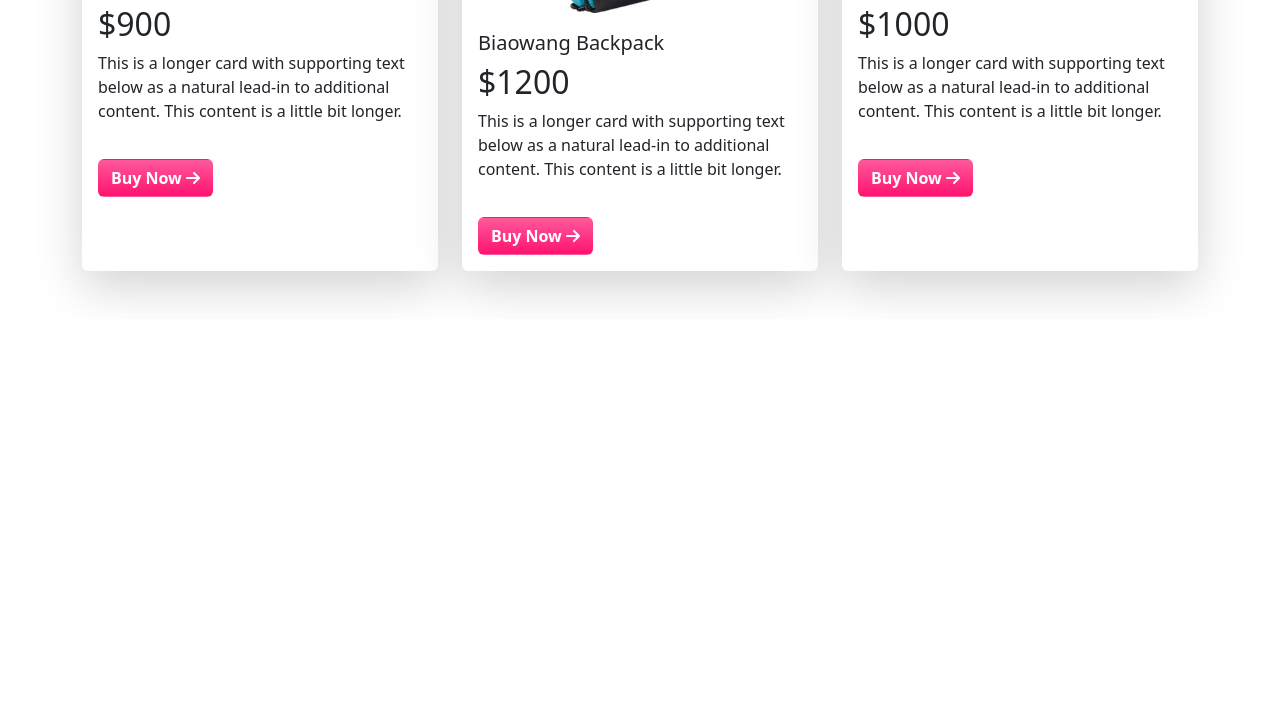
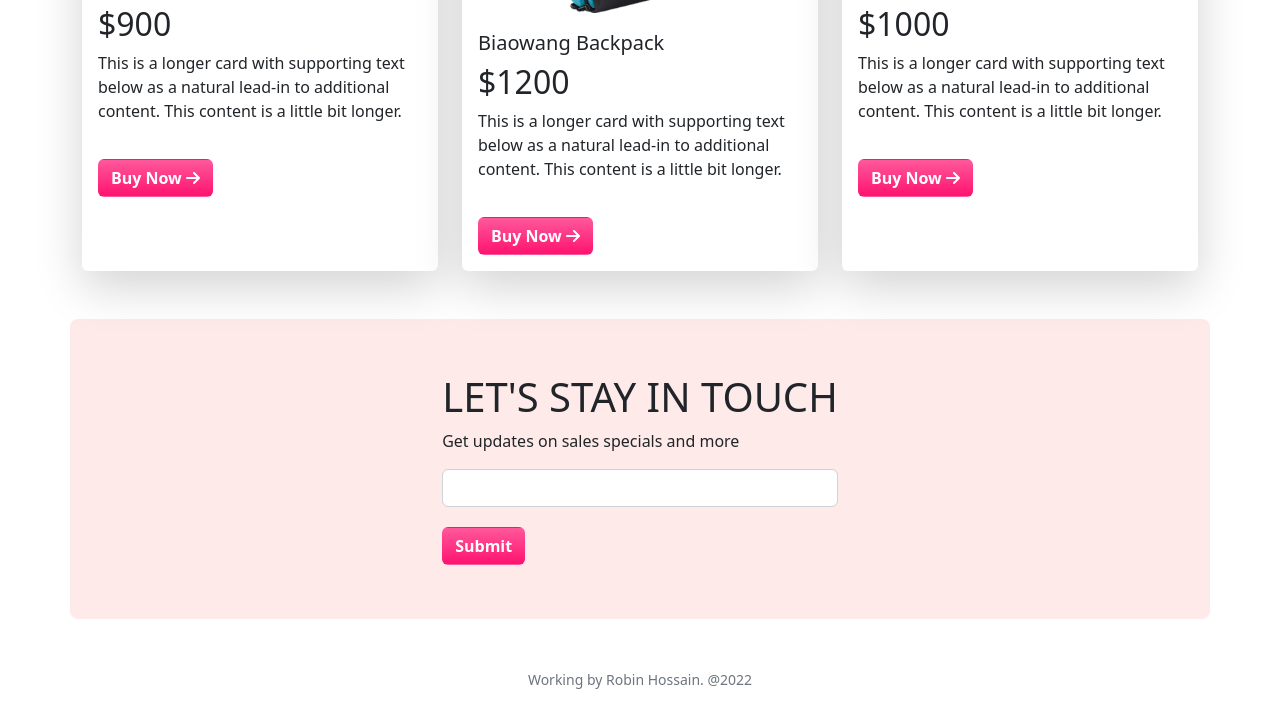
Before and after one commit to RobinHossain5261/panda-ecomerce, a plain HTML site: page index.html in a window 1280 px wide. Shown: the part 1863-2570 px from the top of the page. Before the commit the page ends 2182 px from the top, so only its background shows below. Drawn offline with nearby package versions, Linux system fonts and the light colour scheme.

Commit message:
finished

```diff
--- a/index.html
+++ b/index.html
@@ -253,7 +253,28 @@
             </div>
         </section>
         <!-- bag part end -->
+        <!-- subscribe part start -->
+        <section style="height:300px;"
+            class="container slider-bg d-flex justify-content-center align-items-center rounded-3 mb-5">
+            <div>
+                <h1>LET'S STAY IN TOUCH</h1>
+                <p>Get updates on sales specials and more</p>
+                <form>
+                    <div>
+
+                        <input type="email" class="form-control" id="exampleInputEmail1" aria-describedby="emailHelp">
+
+                    </div>
+
+                    <button type="submit" class="btn buy-now-btn">Submit</button>
+                </form>
+            </div>
+        </section>
+        <!-- subscribe part end -->
     </main>
+    <footer class="text-center text-secondary">
+        <p><small>Working by Robin Hossain. @2022</small></p>
+    </footer>
     <script src="https://cdn.jsdelivr.net/npm/bootstrap@5.2.0/dist/js/bootstrap.bundle.min.js"
         integrity="sha384-A3rJD856KowSb7dwlZdYEkO39Gagi7vIsF0jrRAoQmDKKtQBHUuLZ9AsSv4jD4Xa"
         crossorigin="anonymous"></script>
```
